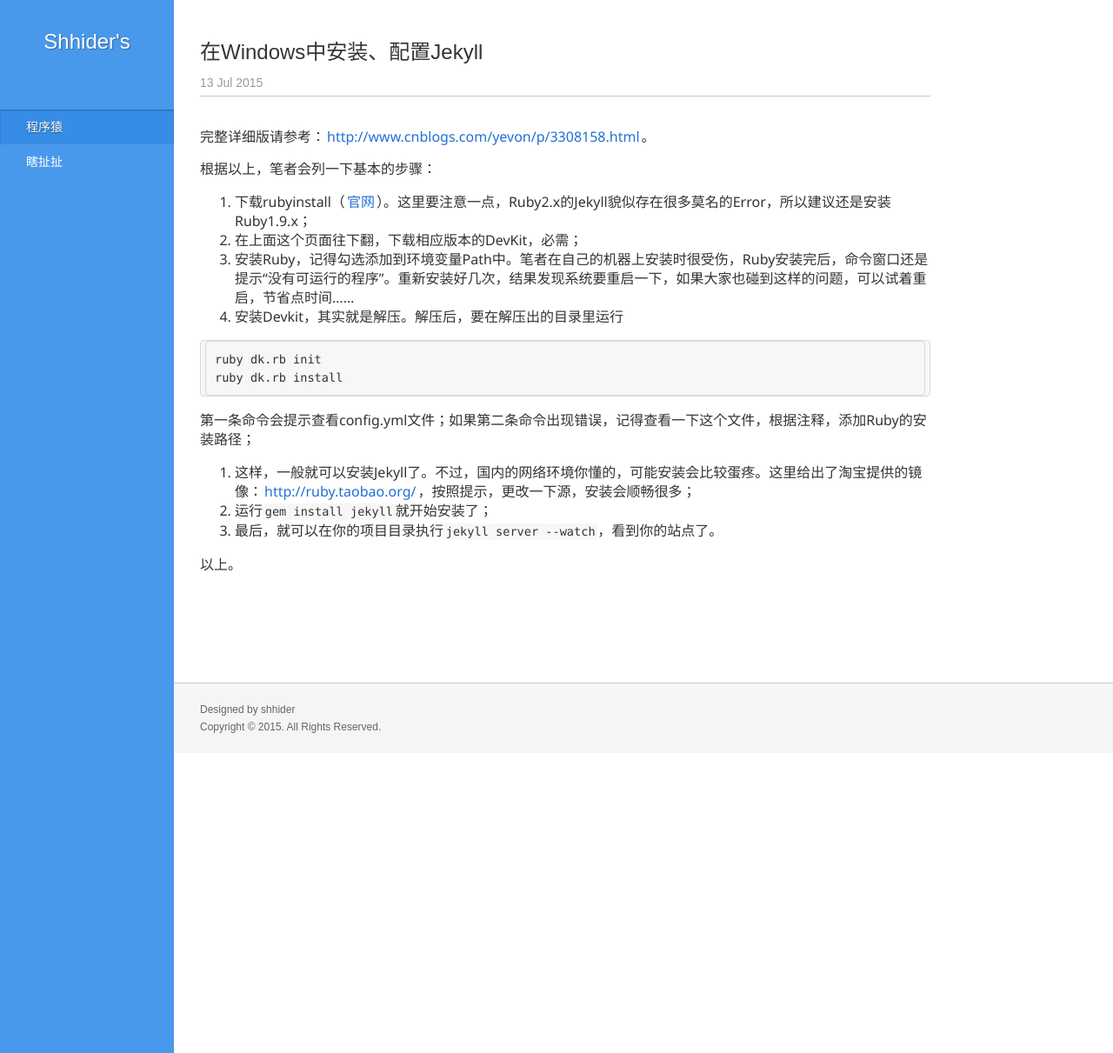
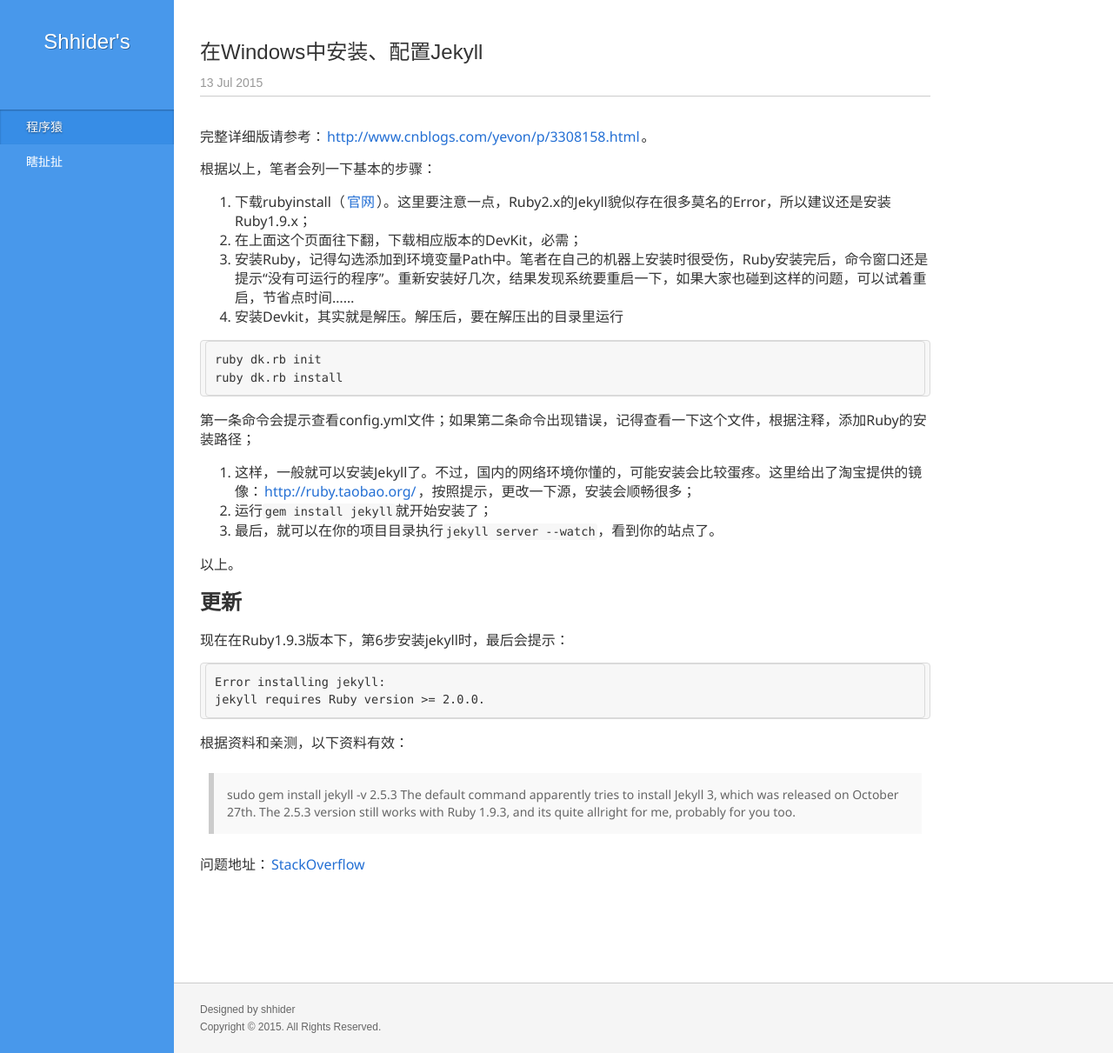
Before and after one commit to shhider/shhider.github.io, a Jekyll site: the page built from _posts/2015-07-13-install-jekyll-in-windows.md, in a window 1280 px wide. Shown: the whole page at 87% size. Built offline with Jekyll 4.4.1, drawn with Linux system fonts in a browser that asks for light colours; Markdown is read by kramdown in place of the engine named in the settings; comment, search, counter and statistics services are not loaded.

Commit message:
update jekyll-installtation

````diff
--- a/_posts/2015-07-13-install-jekyll-in-windows.md
+++ b/_posts/2015-07-13-install-jekyll-in-windows.md
@@ -25,3 +25,19 @@ ruby dk.rb install
 7. 最后，就可以在你的项目目录执行``jekyll server --watch``，看到你的站点了。
 
 以上。
+
+### 更新
+
+现在在Ruby1.9.3版本下，第6步安装jekyll时，最后会提示：
+
+```
+Error installing jekyll:
+jekyll requires Ruby version >= 2.0.0.
+```
+
+根据资料和亲测，以下资料有效：
+
+> sudo gem install jekyll -v 2.5.3
+> The default command apparently tries to install Jekyll 3, which was released on October 27th. The 2.5.3 version still works with Ruby 1.9.3, and its quite allright for me, probably for you too.
+
+问题地址：[StackOverflow](http://stackoverflow.com/questions/33503796/error-installing-jekyll-requires-ruby-2-0-0)
````
Also changed, not shown: _posts/2015-07-17-study-list.md (+1 -0 lines).
